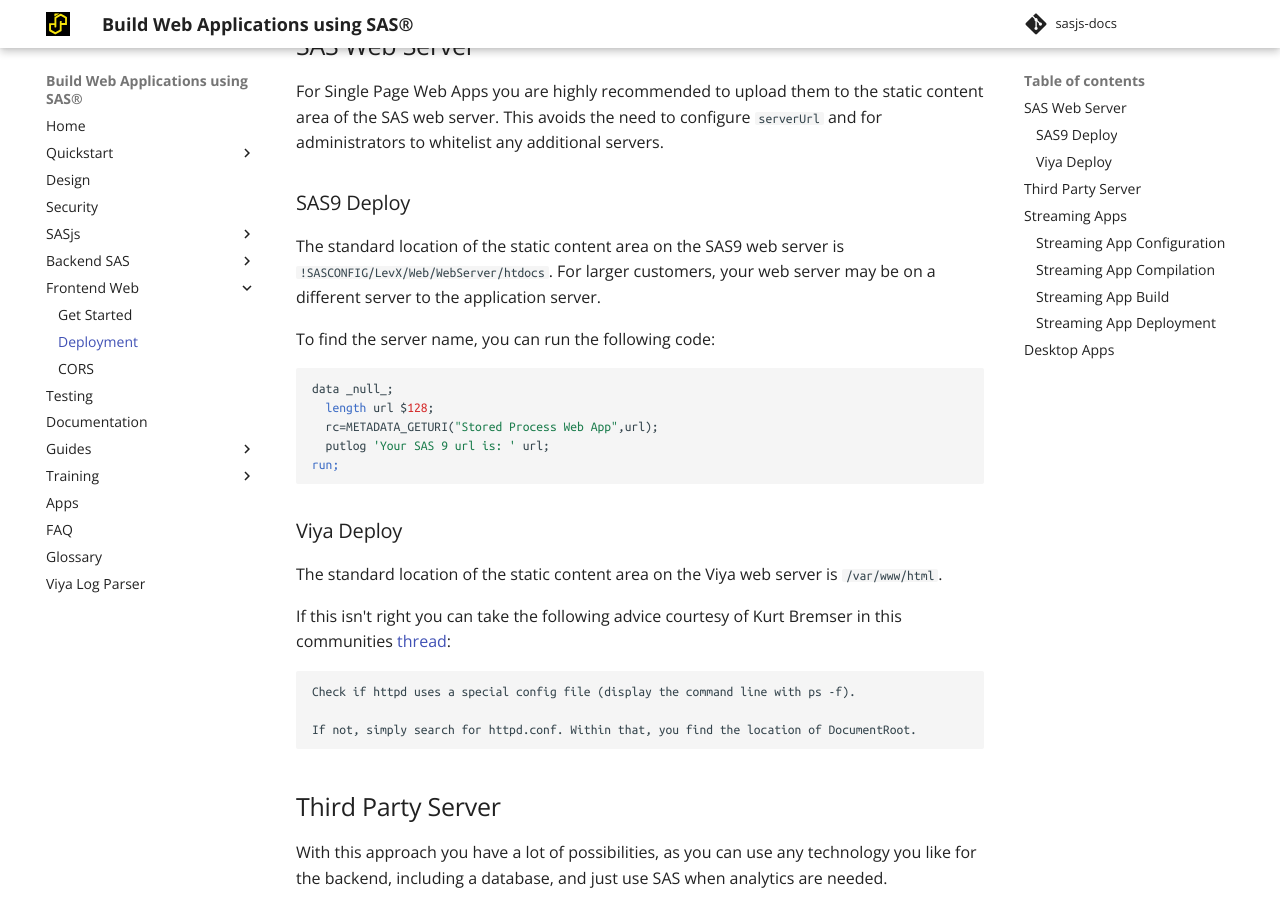
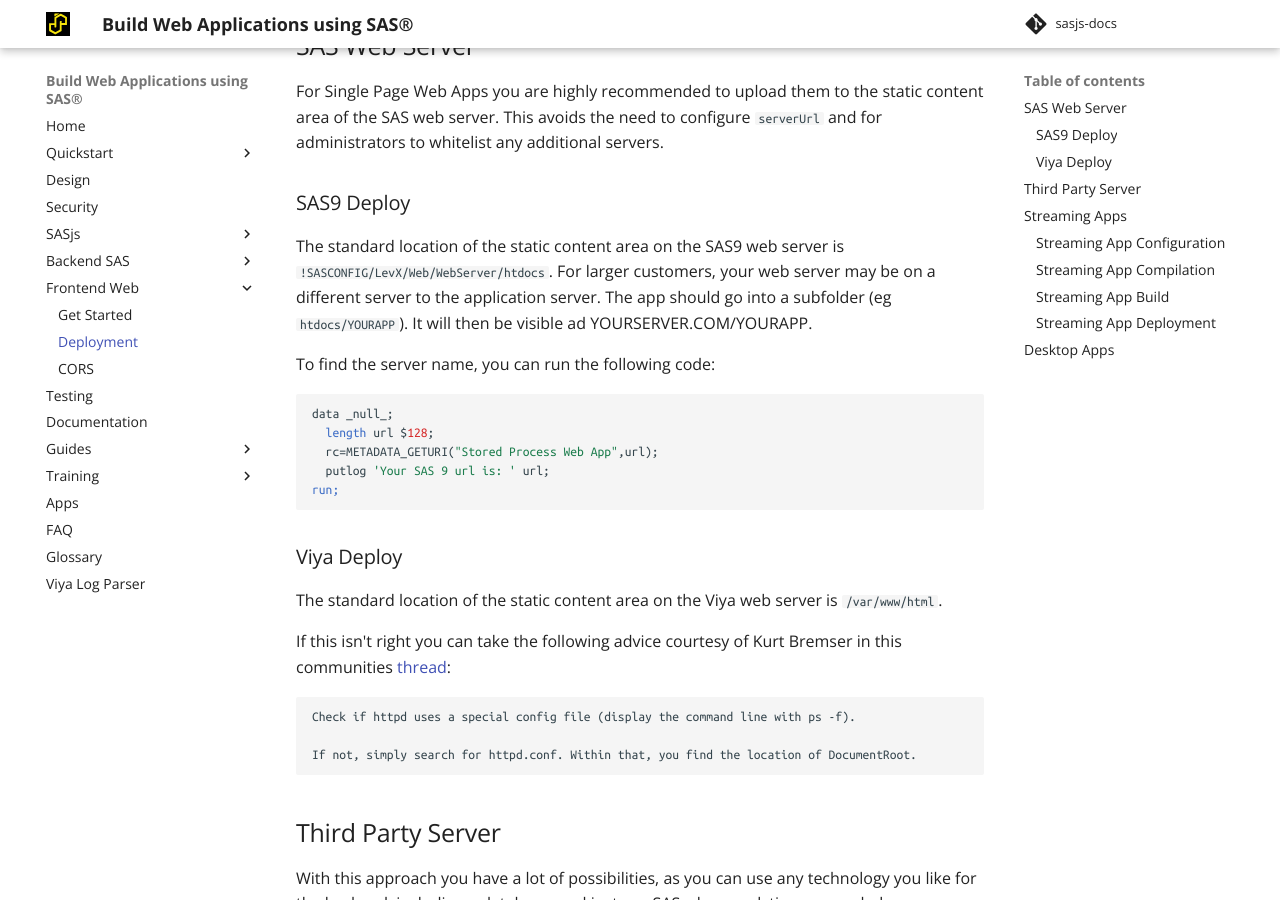
Before and after one commit to sasjs/sasjs.io, an MkDocs documentation site: the page built from docs/frontend-deployment.md, in a window 1280 px wide and 900 px high, scrolled down 478 px. Built offline with MkDocs 1.6.1 and Material for MkDocs 9.7.7, drawn with Linux system fonts in a browser that asks for light colours; comment, search, counter and statistics services are not loaded.

Commit message:
Update frontend-deployment.md

```diff
--- a/docs/frontend-deployment.md
+++ b/docs/frontend-deployment.md
@@ -22,7 +22,7 @@
 
 ### SAS9 Deploy
 
-The standard location of the static content area on the SAS9 web server is `!SASCONFIG/LevX/Web/WebServer/htdocs`.  For larger customers, your web server may be on a different server to the application server.
+The standard location of the static content area on the SAS9 web server is `!SASCONFIG/LevX/Web/WebServer/htdocs`.  For larger customers, your web server may be on a different server to the application server.  The app should go into a subfolder (eg `htdocs/YOURAPP`).  It will then be visible ad YOURSERVER.COM/YOURAPP.
 
 To find the server name, you can run the following code:
 
```
